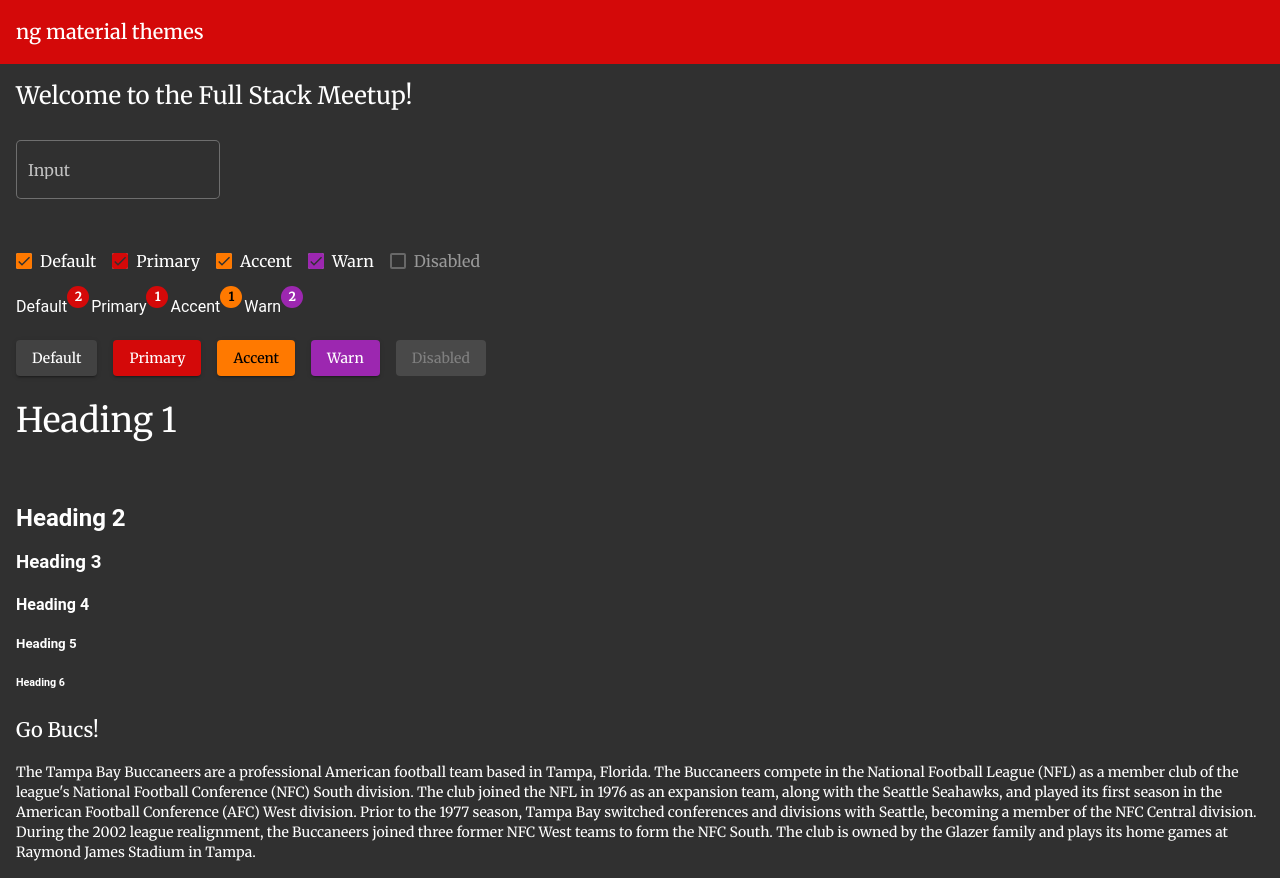
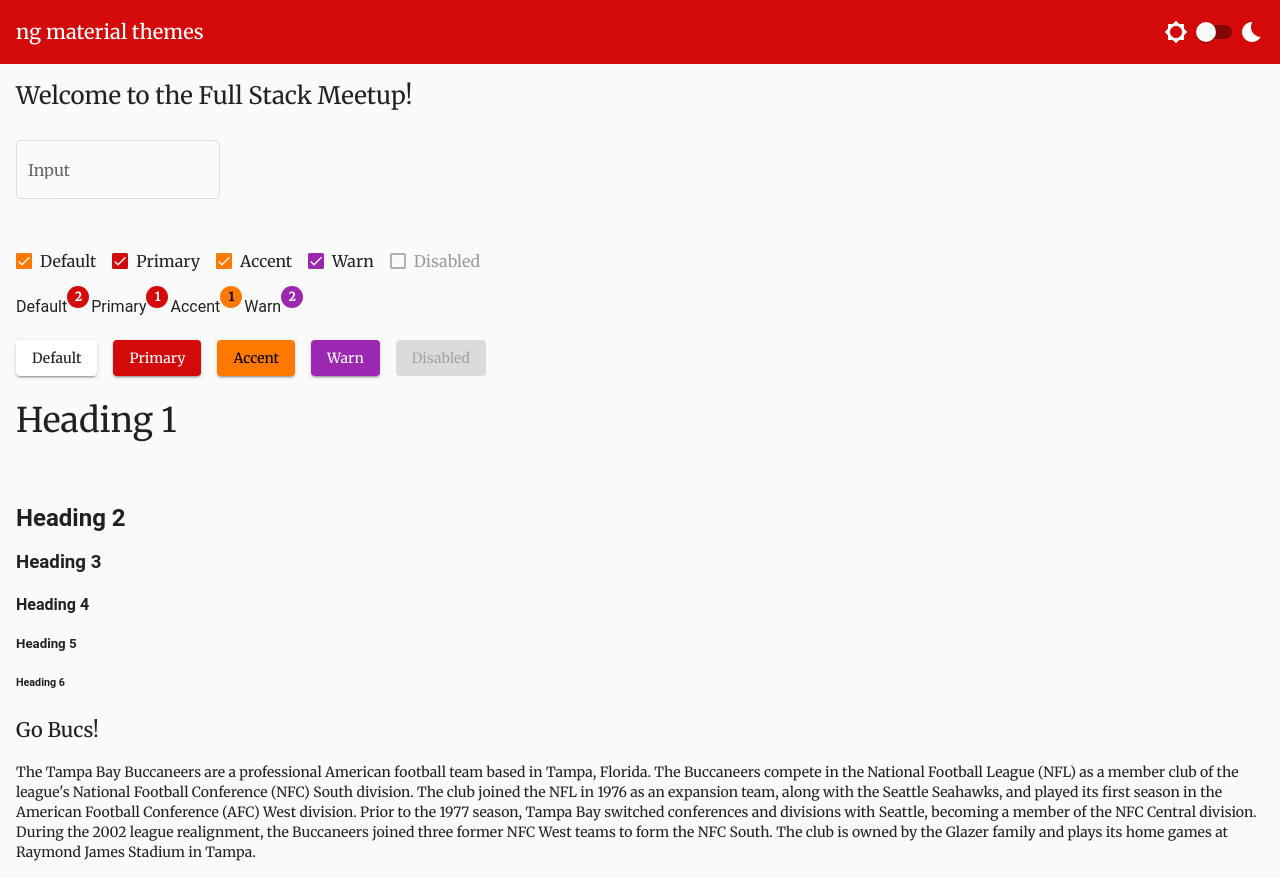
Before and after one commit to JoMallari98/angular-material-themes, an Angular app: page / in a window 1280 px wide. Built offline with nearby package versions, Linux system fonts and the light colour scheme.

Commit message:
dark mode toggle

```diff
--- a/src/app/app.component.html
+++ b/src/app/app.component.html
@@ -1,11 +1,13 @@
 <mat-toolbar color="primary">
   ng material themes
   <div class="flex-stretch"></div>
+  <mat-icon class="mr-8">brightness_5</mat-icon>
+  <mat-slide-toggle [formControl]="toggleControl" class="mr-8">
+  </mat-slide-toggle>
+  <mat-icon>bedtime</mat-icon>
 </mat-toolbar>
 
-<!-- <div class="content mat-app-background" fxLayout="row" fxLayout.xs="column"
-  fxLayoutGap="16px"> -->
-<div class="content mat-app-background darkMode" fxLayout="row" fxLayout.xs="column"
+<div class="content mat-app-background" fxLayout="row" fxLayout.xs="column"
   fxLayoutGap="16px">
   <div>
     <section class="mat-typography">
--- a/src/app/app.component.scss
+++ b/src/app/app.component.scss
@@ -10,3 +10,7 @@
   margin-top: 1.5rem;
   margin-bottom: 1.5rem;
 }
+
+.mr-8 {
+  margin-right: 8px;
+}
--- a/src/app/app.component.ts
+++ b/src/app/app.component.ts
@@ -1,4 +1,6 @@
-import { Component } from '@angular/core';
+import { OverlayContainer } from '@angular/cdk/overlay';
+import { Component, HostBinding, OnInit } from '@angular/core';
+import { FormControl } from '@angular/forms';
 import { MatDialog } from '@angular/material/dialog';
 
 import { DialogDemoComponent } from './dialog-demo/dialog-demo.component';
@@ -8,8 +10,18 @@ import { DialogDemoComponent } from './dialog-demo/dialog-demo.component';
   templateUrl: './app.component.html',
   styleUrls: ['./app.component.scss'],
 })
-export class AppComponent {
-  constructor(private dialog: MatDialog) {}
+export class AppComponent implements OnInit {
+  @HostBinding('class') className = '';
+  toggleControl = new FormControl(false);
+
+  constructor(private dialog: MatDialog, private overlay: OverlayContainer) {}
+
+  public ngOnInit(): void {
+    this.toggleControl.valueChanges.subscribe((darkMode) => {
+      const darkClassName = 'darkMode';
+      this.className = darkMode ? darkClassName : '';
+    });
+  }
 
   public openDialog(): void {
     this.dialog.open(DialogDemoComponent, {
```
